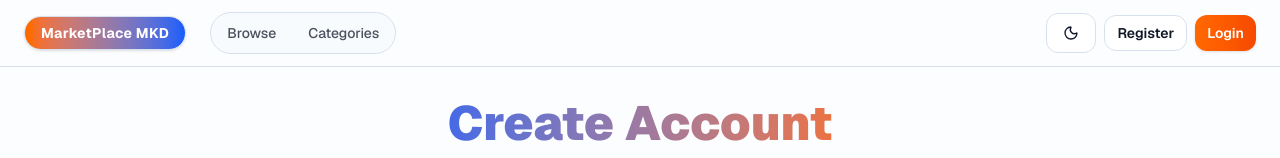
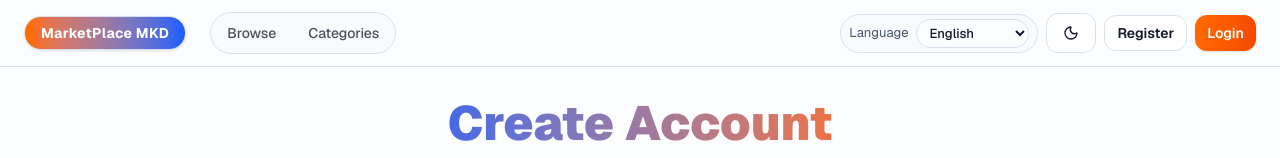
Before and after one commit to curiosity110/MarketPlace, a Next.js app: page /register in a window 1280 px wide. Shown: the top 158 px of the page. Built offline with nearby package versions, Linux system fonts and the light colour scheme; no server answers.

Commit message:
feat(i18n): add persistent English/Macedonian language switcher

```diff
--- a/middleware.ts
+++ b/middleware.ts
@@ -23,5 +23,14 @@ export function middleware(req: NextRequest) {
 }
 
 export const config = {
-  matcher: ["/dashboard/:path*", "/sell/:path*", "/admin/:path*", "/profile/:path*"],
+  matcher: [
+    "/dashboard",
+    "/dashboard/:path*",
+    "/sell",
+    "/sell/:path*",
+    "/admin",
+    "/admin/:path*",
+    "/profile",
+    "/profile/:path*",
+  ],
 };
--- /dev/null
+++ b/src/app/api/locale/route.ts
@@ -0,0 +1,20 @@
+import { NextResponse } from "next/server";
+import { DEFAULT_LOCALE, LOCALE_COOKIE, normalizeLocale } from "@/lib/i18n";
+
+export async function POST(request: Request) {
+  let locale = DEFAULT_LOCALE;
+  try {
+    const body = (await request.json()) as { locale?: string } | null;
+    locale = normalizeLocale(body?.locale);
+  } catch {
+    locale = DEFAULT_LOCALE;
+  }
+
+  const response = NextResponse.json({ ok: true, locale });
+  response.cookies.set(LOCALE_COOKIE, locale, {
+    path: "/",
+    maxAge: 60 * 60 * 24 * 365,
+    sameSite: "lax",
+  });
+  return response;
+}
--- a/src/app/layout.tsx
+++ b/src/app/layout.tsx
@@ -5,6 +5,7 @@ import { ThemeProvider } from "@/components/theme-provider";
 import { Nav } from "@/components/nav";
 import { Container } from "@/components/ui/container";
 import { SiteAssistant } from "@/components/site-assistant";
+import { getServerLocale } from "@/lib/i18n";
 
 const geistSans = Geist({ variable: "--font-geist-sans", subsets: ["latin"] });
 
@@ -14,11 +15,13 @@ export const metadata: Metadata = {
     "Business marketplace for Macedonia and worldwide trading. Buy and sell securely.",
 };
 
-export default function RootLayout({
+export default async function RootLayout({
   children,
 }: Readonly<{ children: React.ReactNode }>) {
+  const locale = await getServerLocale();
+
   return (
-    <html lang="en" suppressHydrationWarning>
+    <html lang={locale} suppressHydrationWarning>
       <body
         className={`${geistSans.variable} min-h-screen bg-background text-foreground antialiased`}
       >
--- a/src/app/register/page.tsx
+++ b/src/app/register/page.tsx
@@ -12,7 +12,7 @@ export default async function RegisterPage({
   const next =
     sp.next && sp.next.startsWith("/") && !sp.next.startsWith("//")
       ? sp.next
-      : "/browse";
+      : "/dashboard";
   const encodedNext = encodeURIComponent(next);
 
   return (
--- a/src/components/auth-cta-links.tsx
+++ b/src/components/auth-cta-links.tsx
@@ -3,7 +3,11 @@
 import Link from "next/link";
 import { usePathname } from "next/navigation";
 import { Button } from "@/components/ui/button";
-import { en } from "@/messages/en";
+
+type Props = {
+  registerLabel: string;
+  loginLabel: string;
+};
 
 function isSafePath(path: string) {
   return path.startsWith("/") && !path.startsWith("//");
@@ -23,7 +27,7 @@ function resolveNextPath(pathname: string) {
   return candidate;
 }
 
-export function AuthCtaLinks() {
+export function AuthCtaLinks({ registerLabel, loginLabel }: Props) {
   const pathname = usePathname() || "/";
   const nextPath = resolveNextPath(pathname);
   const encodedNext = encodeURIComponent(nextPath);
@@ -32,11 +36,11 @@ export function AuthCtaLinks() {
     <div className="hidden items-center gap-2 sm:flex">
       <Link href={`/register?next=${encodedNext}`}>
         <Button variant="outline" size="sm">
-          {en.nav.register}
+          {registerLabel}
         </Button>
       </Link>
       <Link href={`/login?next=${encodedNext}`}>
-        <Button size="sm">{en.nav.login}</Button>
+        <Button size="sm">{loginLabel}</Button>
       </Link>
     </div>
   );
--- /dev/null
+++ b/src/components/language-switcher.tsx
@@ -0,0 +1,55 @@
+"use client";
+
+import { useRouter } from "next/navigation";
+import { useState, useTransition } from "react";
+import type { Locale } from "@/lib/i18n";
+
+type Props = {
+  locale: Locale;
+  label: string;
+  englishLabel: string;
+  macedonianLabel: string;
+};
+
+export function LanguageSwitcher({
+  locale,
+  label,
+  englishLabel,
+  macedonianLabel,
+}: Props) {
+  const router = useRouter();
+  const [pending, startTransition] = useTransition();
+  const [value, setValue] = useState<Locale>(locale);
+
+  async function onChange(nextLocale: Locale) {
+    setValue(nextLocale);
+
+    try {
+      await fetch("/api/locale", {
+        method: "POST",
+        headers: { "content-type": "application/json" },
+        body: JSON.stringify({ locale: nextLocale }),
+      });
+    } finally {
+      startTransition(() => {
+        router.refresh();
+      });
+    }
+  }
+
+  return (
+    <label className="inline-flex items-center gap-2 rounded-full border border-border/70 bg-muted/30 px-2 py-1 text-xs text-muted-foreground">
+      <span className="hidden sm:inline">{label}</span>
+      <select
+        value={value}
+        disabled={pending}
+        onChange={(event) => onChange(event.target.value as Locale)}
+        className="rounded-full border border-border/70 bg-background px-2 py-1 text-xs font-medium text-foreground"
+        aria-label={label}
+      >
+        <option value="en">{englishLabel}</option>
+        <option value="mk">{macedonianLabel}</option>
+      </select>
+    </label>
+  );
+}
--- a/src/components/mobile-bottom-nav.tsx
+++ b/src/components/mobile-bottom-nav.tsx
@@ -15,6 +15,14 @@ import { cn } from "@/lib/utils";
 type Props = {
   isLoggedIn: boolean;
   isAdmin: boolean;
+  labels: {
+    home: string;
+    browse: string;
+    categories: string;
+    admin: string;
+    dashboard: string;
+    login: string;
+  };
 };
 
 type NavItem = {
@@ -24,7 +32,7 @@ type NavItem = {
   show?: boolean;
 };
 
-export function MobileBottomNav({ isLoggedIn, isAdmin }: Props) {
+export function MobileBottomNav({ isLoggedIn, isAdmin, labels }: Props) {
   const pathname = usePathname();
   const currentPath = pathname;
   const safeNextPath =
@@ -38,12 +46,12 @@ export function MobileBottomNav({ isLoggedIn, isAdmin }: Props) {
   const loginHref = `/login?next=${encodeURIComponent(safeNextPath)}`;
 
   const items: NavItem[] = [
-    { href: "/", label: "Home", icon: Home, show: true },
-    { href: "/browse", label: "Browse", icon: Compass, show: true },
-    { href: "/categories", label: "Categories", icon: FolderKanban, show: true },
+    { href: "/", label: labels.home, icon: Home, show: true },
+    { href: "/browse", label: labels.browse, icon: Compass, show: true },
+    { href: "/categories", label: labels.categories, icon: FolderKanban, show: true },
     {
       href: isAdmin ? "/admin" : isLoggedIn ? "/dashboard" : loginHref,
-      label: isAdmin ? "Admin" : isLoggedIn ? "Dashboard" : "Login",
+      label: isAdmin ? labels.admin : isLoggedIn ? labels.dashboard : labels.login,
       icon: isAdmin ? Settings : isLoggedIn ? Compass : LogIn,
       show: true,
     },
--- a/src/components/nav.tsx
+++ b/src/components/nav.tsx
@@ -1,14 +1,17 @@
 import Link from "next/link";
 import { canAccessControl, getSessionUser } from "@/lib/auth";
 import { ThemeToggle } from "@/components/theme-toggle";
-import { en } from "@/messages/en";
 import { Button } from "@/components/ui/button";
 import { Container } from "@/components/ui/container";
 import { MobileBottomNav } from "@/components/mobile-bottom-nav";
 import { AuthCtaLinks } from "@/components/auth-cta-links";
+import { LanguageSwitcher } from "@/components/language-switcher";
+import { getMessages, getServerLocale } from "@/lib/i18n";
 
 export async function Nav() {
   const user = await getSessionUser();
+  const locale = await getServerLocale();
+  const messages = getMessages(locale);
   const isAdmin = user ? canAccessControl(user.role) : false;
 
   return (
@@ -20,7 +23,7 @@ export async function Nav() {
               href="/"
               className="rounded-full border border-primary/30 bg-gradient-to-r from-orange-500 to-blue-600 px-4 py-1.5 text-sm font-bold tracking-wide text-white shadow-sm transition-opacity hover:opacity-90"
             >
-              {en.appName}
+              {messages.appName}
             </Link>
 
             <div className="hidden items-center gap-2 rounded-full border border-border/70 bg-muted/30 p-1 md:flex">
@@ -28,20 +31,20 @@ export async function Nav() {
                 href="/browse"
                 className="rounded-full px-3 py-1.5 text-sm font-medium text-foreground/75 transition-colors hover:bg-white hover:text-foreground dark:hover:bg-white/10"
               >
-                {en.nav.browse}
+                {messages.nav.browse}
               </Link>
               <Link
                 href="/categories"
                 className="rounded-full px-3 py-1.5 text-sm font-medium text-foreground/75 transition-colors hover:bg-white hover:text-foreground dark:hover:bg-white/10"
               >
-                {en.nav.categories}
+                {messages.nav.categories}
               </Link>
               {user && (
                 <Link
                   href="/dashboard"
                   className="rounded-full px-3 py-1.5 text-sm font-medium text-foreground/75 transition-colors hover:bg-white hover:text-foreground dark:hover:bg-white/10"
                 >
-                  {en.nav.dashboard}
+                  {messages.nav.dashboard}
                 </Link>
               )}
               {isAdmin && (
@@ -49,28 +52,48 @@ export async function Nav() {
                   href="/admin"
                   className="rounded-full px-3 py-1.5 text-sm font-medium text-blue-700 transition-colors hover:bg-blue-50 dark:text-blue-300 dark:hover:bg-blue-500/15"
                 >
-                  {en.nav.admin}
+                  {messages.nav.admin}
                 </Link>
               )}
             </div>
           </div>
 
           <div className="flex items-center gap-2">
+            <LanguageSwitcher
+              locale={locale}
+              label={messages.language.label}
+              englishLabel={messages.language.english}
+              macedonianLabel={messages.language.macedonian}
+            />
             <ThemeToggle />
             {user ? (
               <form action="/api/auth/logout" method="post" className="contents">
                 <Button variant="outline" size="sm" type="submit">
-                  {en.nav.logout}
+                  {messages.nav.logout}
                 </Button>
               </form>
             ) : (
-              <AuthCtaLinks />
+              <AuthCtaLinks
+                registerLabel={messages.nav.register}
+                loginLabel={messages.nav.login}
+              />
             )}
           </div>
         </Container>
       </nav>
 
-      <MobileBottomNav isAdmin={isAdmin} isLoggedIn={Boolean(user)} />
+      <MobileBottomNav
+        isAdmin={isAdmin}
+        isLoggedIn={Boolean(user)}
+        labels={{
+          home: messages.nav.home,
+          browse: messages.nav.browse,
+          categories: messages.nav.categories,
+          admin: messages.nav.admin,
+          dashboard: messages.nav.dashboard,
+          login: messages.nav.login,
+        }}
+      />
     </>
   );
 }
--- /dev/null
+++ b/src/lib/i18n.ts
@@ -0,0 +1,28 @@
+import { cookies } from "next/headers";
+import { en } from "@/messages/en";
+import { mk } from "@/messages/mk";
+
+export const LOCALE_COOKIE = "mp_locale";
+export const DEFAULT_LOCALE = "en";
+
+export type Messages = typeof en;
+export type Locale = "en" | "mk";
+
+function isLocale(value: string): value is Locale {
+  return value === "en" || value === "mk";
+}
+
+export function normalizeLocale(value: string | null | undefined): Locale {
+  if (!value) return DEFAULT_LOCALE;
+  return isLocale(value) ? value : DEFAULT_LOCALE;
+}
+
+export function getMessages(locale: Locale): Messages {
+  return locale === "mk" ? mk : en;
+}
+
+export async function getServerLocale(): Promise<Locale> {
+  const cookieStore = await cookies();
+  const fromCookie = cookieStore.get(LOCALE_COOKIE)?.value;
+  return normalizeLocale(fromCookie);
+}
--- a/src/messages/en.ts
+++ b/src/messages/en.ts
@@ -1,5 +1,10 @@
 export const en = {
   appName: "MarketPlace MKD",
+  language: {
+    label: "Language",
+    english: "English",
+    macedonian: "Macedonian",
+  },
   nav: {
     home: "Home",
     browse: "Browse",
--- /dev/null
+++ b/src/messages/mk.ts
@@ -0,0 +1,19 @@
+export const mk = {
+  appName: "MarketPlace MKD",
+  language: {
+    label: "Јазик",
+    english: "English",
+    macedonian: "Македонски",
+  },
+  nav: {
+    home: "Почетна",
+    browse: "Пребарувај",
+    categories: "Категории",
+    sell: "Продај",
+    dashboard: "Контролна табла",
+    admin: "Админ",
+    login: "Најава",
+    register: "Регистрација",
+    logout: "Одјава",
+  },
+};
```
Also changed, not shown: src/components/login-form.tsx (+32 -7 lines).
